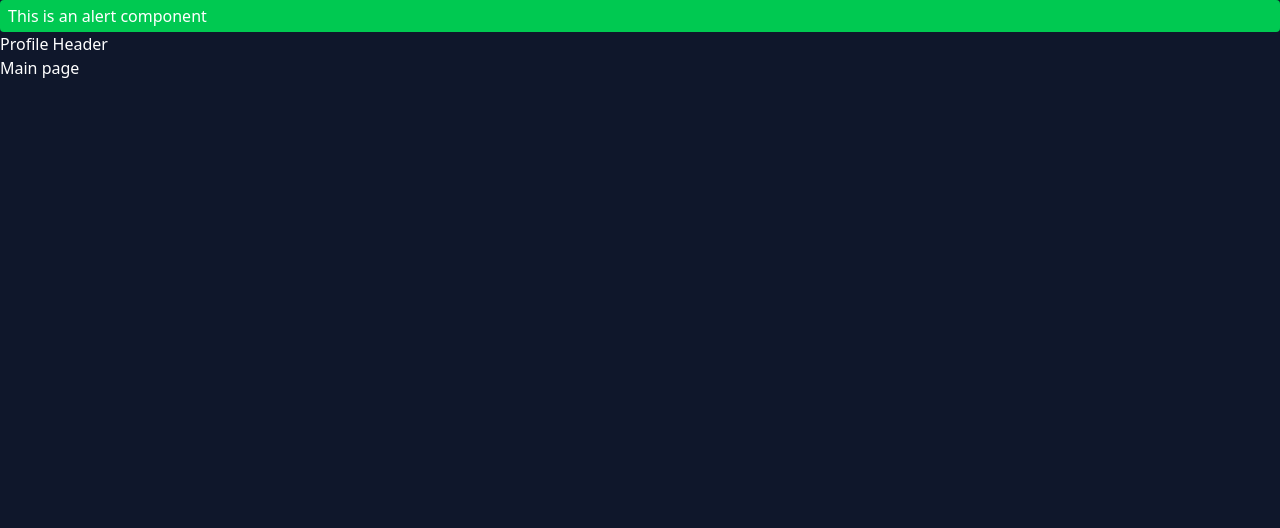
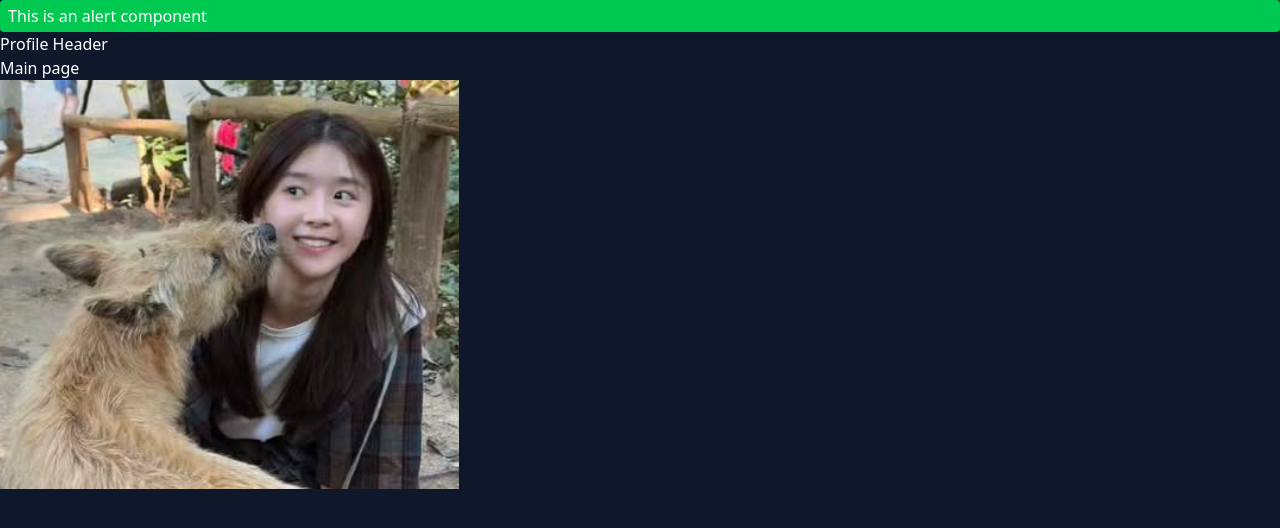
Before and after one commit to nanun2557/trynuxt, a Nuxt app: page / in a window 1280 px wide. Shown: the top 528 px of the page. Built offline with nearby package versions, Linux system fonts and the light colour scheme.

Commit message:
add image to template

```diff
--- a/nuxt.config.ts
+++ b/nuxt.config.ts
@@ -4,7 +4,8 @@ import tailwindcss from "@tailwindcss/vite";
 
 export default defineNuxtConfig({
   alias: {
-    "@": resolve(__dirname,"/"),
+    // "@": resolve(__dirname,"/"),
+    assets: "/<rootDir>/assets"
   },
   css: ["~/assets/css/main.css"],
   vite: {
--- a/pages/index.vue
+++ b/pages/index.vue
@@ -3,5 +3,6 @@
         <Alert />
         <Profile />
         <div>Main page</div>
+        <img src="@/assets/img/girlanddog.png" alt="girl and dog">
     </div>
 </template>
```
Also changed, not shown: assets/img/chinjang.png (added), assets/img/girlanddog.png (added).
